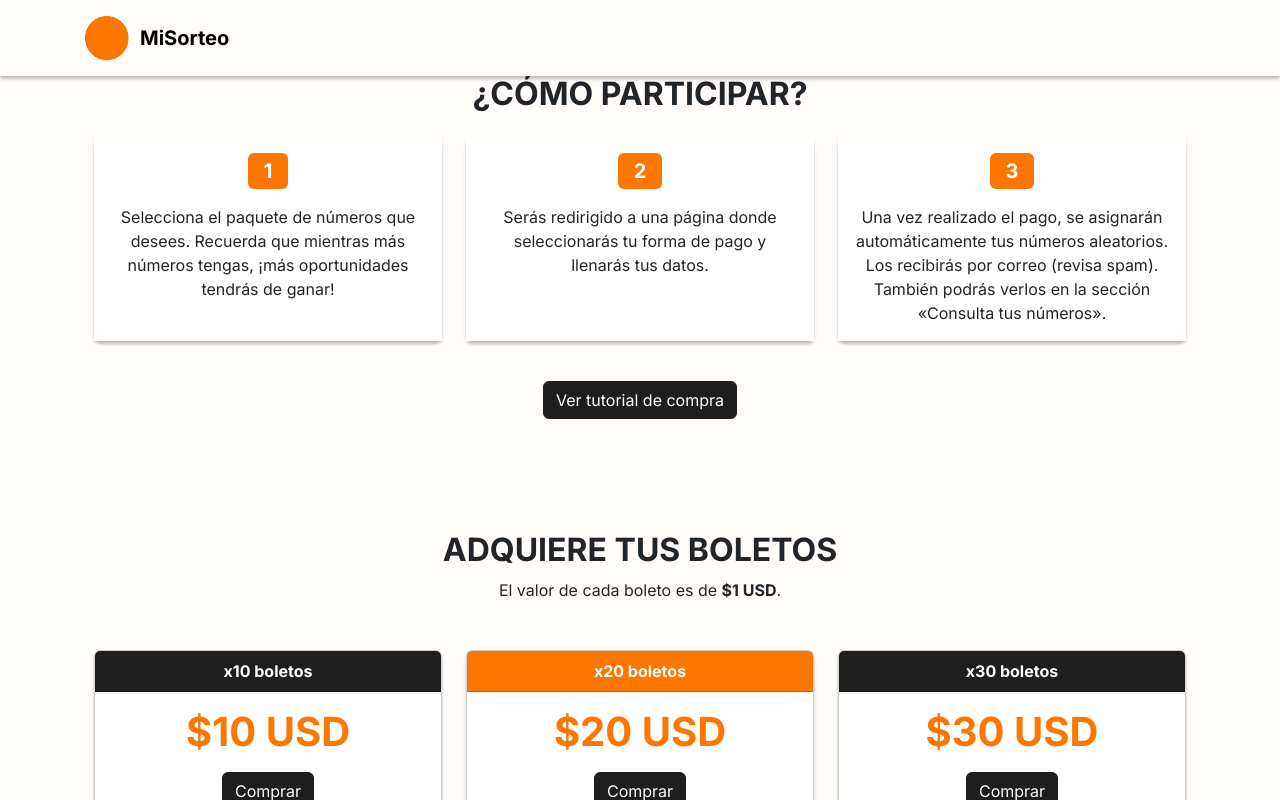
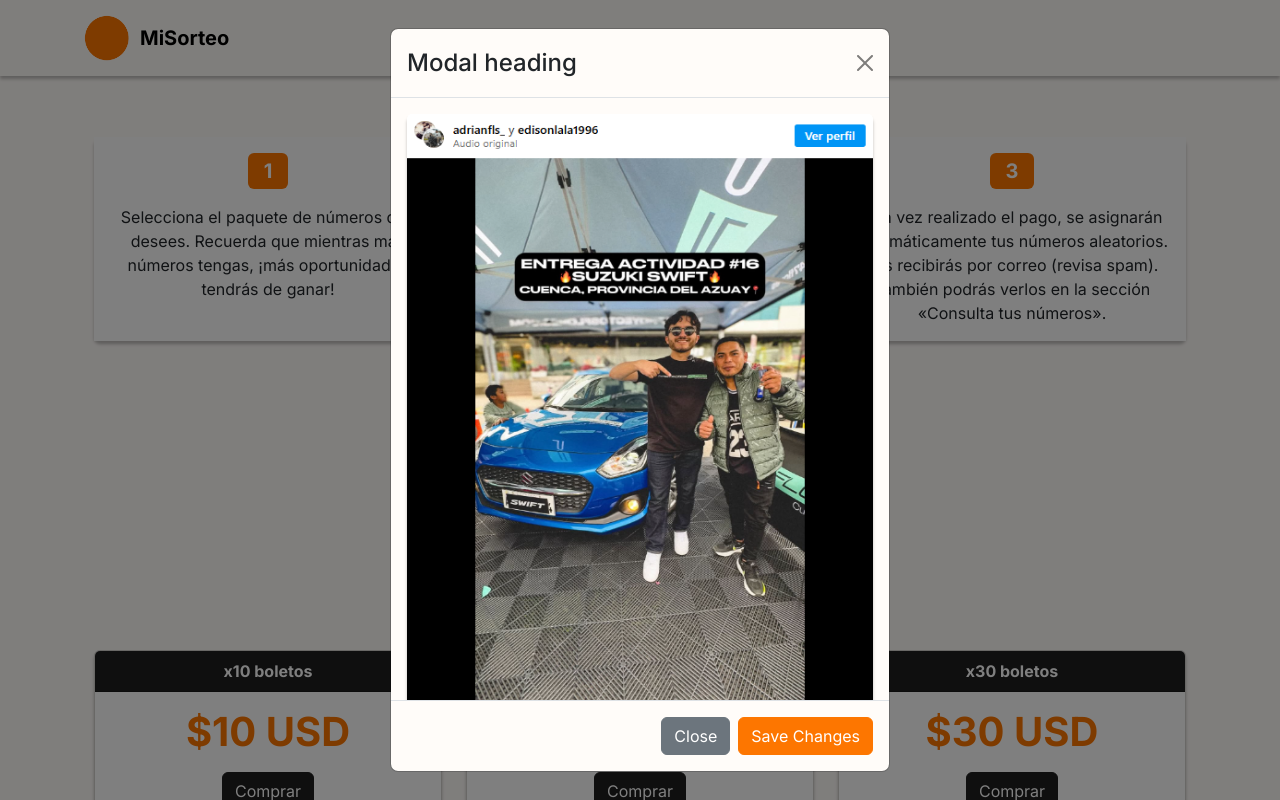
Before and after one commit to justinyamberla/sanfer-sorteos-frontend, a Next.js app: page / in a window 1280 px wide. Both pictures are taken after a click on the button "Ver tutorial de compra". Shown: the part 679-1479 px from the top of the page. Built offline with nearby package versions, Linux system fonts and the light colour scheme.

Commit message:
Add
Adding React-Bootstrap

```diff
--- a/app/layout.tsx
+++ b/app/layout.tsx
@@ -1,6 +1,8 @@
 import type { Metadata } from "next";
 import { Inter } from "next/font/google";
 import "../styles/custom.scss";
+import 'jquery';
+import 'popper.js';
 import 'bootstrap-icons/font/bootstrap-icons.css';
 
 import BootstrapJsBundle from "@/components/BootstrapJsBundle";
--- a/components/home/InstructionsSection.tsx
+++ b/components/home/InstructionsSection.tsx
@@ -1,6 +1,14 @@
 'use client';
 
+import { useState } from "react";
+import { Modal, Button } from "react-bootstrap";
+import Image from "next/image";
+import actividad from "@/public/images/actividad.png";
+
 export const InstructionsSection = () => {
+
+    const [showModal, setShowModal] = useState(false);
+
     return (
         <section id="instructionsSection" className="py-5">
             <div className="container text-center">
@@ -48,12 +56,47 @@
                         </div>
                     </div>
                 </div>
+                {/* Botón que dispara el modal */}
                 <div className="py-3">
-                    <button className="btn btn-dark text-white">
+                    <button
+                        className="btn btn-dark text-white"
+                        onClick={() => setShowModal(true)}
+                    >
                         Ver tutorial de compra
                     </button>
                 </div>
             </div>
+
+            <Modal show={showModal} onHide={() => setShowModal(false)} scrollable>
+                <Modal.Header closeButton>
+                    <Modal.Title>Modal heading</Modal.Title>
+                </Modal.Header>
+                <Modal.Body>
+                    <div className="card bg-white shadow border-0 h-100">
+                        <Image
+                            src={actividad}
+                            height={700}
+                            alt={`Actividad`}
+                            className="card-img-top"
+                        />
+                        {/* <iframe className="card-img-top" src="..." /> <-- futuro reemplazo si deseas */}
+                        <div className="card-body">
+                            <h5 className="card-title">Actividad</h5>
+                            <p className="card-text">
+                                Descripción breve de la actividad número. Puedes modificar esto con más info.
+                            </p>
+                        </div>
+                    </div>
+                </Modal.Body>
+                <Modal.Footer>
+                    <Button variant="secondary" onClick={() => setShowModal(false)}>
+                        Close
+                    </Button>
+                    <Button variant="primary" className="text-white" onClick={() => setShowModal(false)}>
+                        Save Changes
+                    </Button>
+                </Modal.Footer>
+            </Modal>
         </section>
     );
 };
--- a/package.json
+++ b/package.json
@@ -11,8 +11,11 @@
   "dependencies": {
     "bootstrap": "^5.3.6",
     "bootstrap-icons": "^1.13.1",
+    "jquery": "^3.7.1",
     "next": "15.3.3",
+    "popper.js": "^1.16.1",
     "react": "^19.0.0",
+    "react-bootstrap": "^2.10.10",
     "react-dom": "^19.0.0",
     "sass": "^1.89.2"
   },
```
Also changed, not shown: 1 other file (tests, documents, lock files or other folders).
